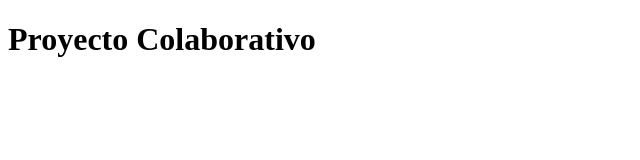
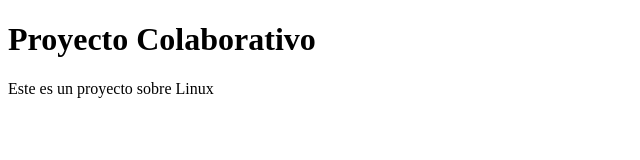
Before and after one commit to Poyelin/linux, a plain HTML site: page index.html in a window 1280 px wide. Shown: the whole page, without its empty margins (0-640 px from the left). Drawn offline with Linux system fonts and the light colour scheme.

Commit message:
Añador descripción al proyecto

```diff
--- a/index.html
+++ b/index.html
@@ -4,6 +4,8 @@
 <title>Github</title>
 </head>
 <body>
+
 <h1>Proyecto Colaborativo</h1>
+<p>Este es un proyecto sobre Linux</p>
 </body>
 </html>
```
